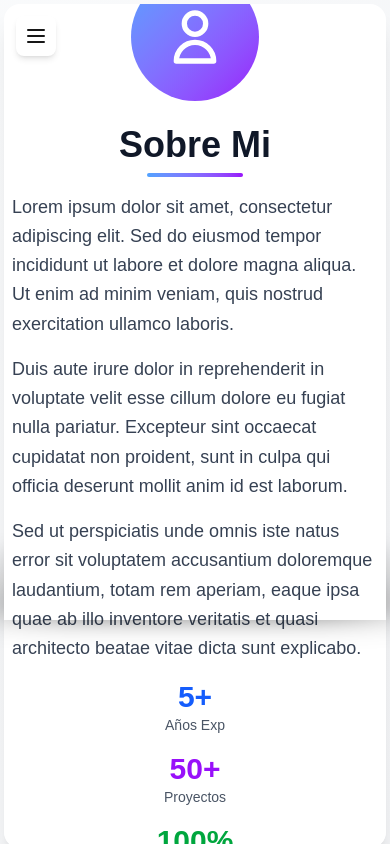
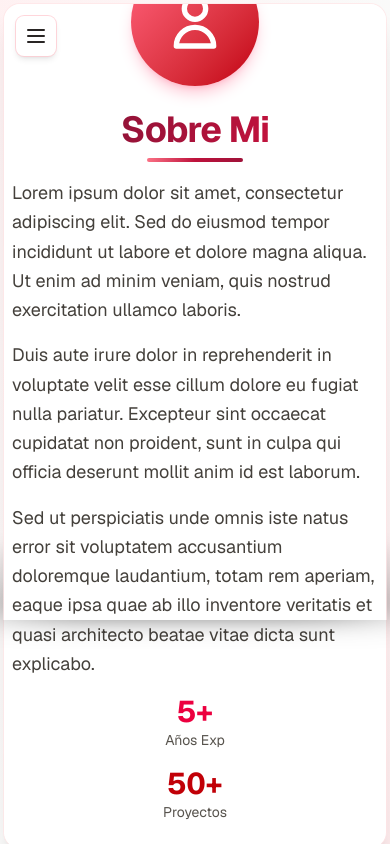
Before and after one commit to NachoLedesma33/Porfolio-Ledesma-Ignacio-Dev, a Next.js app: page / in a window 390 px wide. Built offline with nearby package versions, Linux system fonts and the light colour scheme; grey boxes are pictures that could not be loaded.

Commit message:
update ui of all components

```diff
--- a/app/components/SwiperContainer.tsx
+++ b/app/components/SwiperContainer.tsx
@@ -49,7 +49,7 @@ export default function SwiperContainer() {
   };
 
   return (
-    <div className="w-full h-screen bg-linear-to-br from-gray-50 to-gray-100 dark:from-gray-900 dark:to-black">
+    <div className="w-full h-screen bg-linear-to-br from-rose-50/90 via-stone-50 to-rose-100/50 dark:from-stone-950 dark:via-neutral-950 dark:to-rose-950/20">
       <Swiper
         ref={swiperRef}
         effect="cube"
--- a/app/components/layout/Layout.tsx
+++ b/app/components/layout/Layout.tsx
@@ -8,7 +8,7 @@ export default function Layout() {
   const [isSidebarOpen, setIsSidebarOpen] = useState(false);
 
   return (
-    <div className="flex h-screen bg-gray-50 dark:bg-black overflow-hidden">
+    <div className="flex h-screen bg-rose-50/60 dark:bg-neutral-950 overflow-hidden">
       {/* Sidebar - Desktop: Fixed, Mobile: Drawer */}
       <div className={`
         fixed lg:relative lg:block z-40 h-full transition-transform duration-300 ease-in-out
@@ -32,7 +32,7 @@ export default function Layout() {
         {/* Mobile Menu Button */}
         <button
           onClick={() => setIsSidebarOpen(true)}
-          className="lg:hidden fixed top-4 left-4 z-50 p-2 bg-white dark:bg-gray-800 rounded-lg shadow-md"
+          className="lg:hidden fixed top-4 left-4 z-50 p-2 bg-white dark:bg-stone-900 rounded-lg shadow-md ring-1 ring-rose-200/80 dark:ring-rose-900/50 text-stone-800 dark:text-rose-100"
         >
           <svg className="w-6 h-6" fill="none" stroke="currentColor" viewBox="0 0 24 24">
             <path strokeLinecap="round" strokeLinejoin="round" strokeWidth={2} d="M4 6h16M4 12h16M4 18h16" />
--- a/app/globals.css
+++ b/app/globals.css
@@ -1,8 +1,16 @@
 @import "tailwindcss";
 
 :root {
-  --background: #ffffff;
-  --foreground: #171717;
+  --background: #faf8f8;
+  --foreground: #1c1917;
+  --foreground-muted: #57534e;
+  --surface: #ffffff;
+  --surface-muted: #fff1f2;
+  --border: #e7e5e4;
+  --accent: #be123c;
+  --accent-soft: #ffe4e6;
+  --accent-foreground: #ffffff;
+  --ring: #e11d48;
 }
 
 @theme inline {
@@ -14,15 +22,103 @@
 
 @media (prefers-color-scheme: dark) {
   :root {
-    --background: #0a0a0a;
-    --foreground: #ededed;
+    --background: #0c0a0a;
+    --foreground: #f5f5f4;
+    --foreground-muted: #a8a29e;
+    --surface: #1c1917;
+    --surface-muted: #292524;
+    --border: #44403c;
+    --accent: #fb7185;
+    --accent-soft: #3f2026;
+    --accent-foreground: #450a0a;
+    --ring: #fb7185;
   }
 }
 
 body {
   background: var(--background);
   color: var(--foreground);
-  font-family: Arial, Helvetica, sans-serif;
+  font-family: var(--font-geist-sans), ui-sans-serif, system-ui, sans-serif;
+  font-feature-settings: "kern" 1, "liga" 1;
+  -webkit-font-smoothing: antialiased;
+  text-rendering: optimizeLegibility;
+}
+
+::selection {
+  background-color: color-mix(in srgb, var(--accent) 35%, white);
+  color: var(--foreground);
+}
+
+@media (prefers-color-scheme: dark) {
+  ::selection {
+    background-color: color-mix(in srgb, var(--accent) 45%, #0c0a0a);
+    color: #fef2f2;
+  }
+}
+
+strong {
+  font-weight: 600;
+  color: color-mix(in srgb, var(--foreground) 92%, var(--accent));
+}
+
+/* Títulos de sección: gradiente rojo animado (solo relleno del texto) */
+@keyframes section-title-shimmer {
+  0% {
+    background-position: 0% 50%;
+  }
+  100% {
+    background-position: 200% 50%;
+  }
+}
+
+.section-heading {
+  background-image: linear-gradient(
+    105deg,
+    #881337 0%,
+    #be123c 25%,
+    #fb7185 50%,
+    #be123c 75%,
+    #881337 100%
+  );
+  background-size: 200% auto;
+  -webkit-background-clip: text;
+  background-clip: text;
+  color: transparent;
+  -webkit-text-fill-color: transparent;
+}
+
+@media (prefers-color-scheme: dark) {
+  .section-heading {
+    background-image: linear-gradient(
+      105deg,
+      #fecdd3 0%,
+      #fb7185 30%,
+      #fda4af 55%,
+      #fb7185 80%,
+      #fecdd3 100%
+    );
+  }
+}
+
+@media (prefers-reduced-motion: no-preference) {
+  .section-heading {
+    animation: section-title-shimmer 7s ease-in-out infinite alternate;
+  }
+}
+
+.accent-rule {
+  background: linear-gradient(
+    90deg,
+    #fb7185,
+    #be123c,
+    #9f1239
+  );
+}
+
+@media (prefers-color-scheme: dark) {
+  .accent-rule {
+    background: linear-gradient(90deg, #fda4af, #fb7185, #f43f5e);
+  }
 }
 
 /* Scroll funcional (rueda / táctil / arrastre con ratón) sin barra visible */
--- a/app/layout.tsx
+++ b/app/layout.tsx
@@ -27,7 +27,9 @@ export default function RootLayout({
       lang="en"
       className={`${geistSans.variable} ${geistMono.variable} h-full antialiased`}
     >
-      <body className="min-h-full flex flex-col">{children}</body>
+      <body className="min-h-full flex flex-col bg-background text-foreground font-sans antialiased">
+        {children}
+      </body>
     </html>
   );
 }
--- a/app/sections/About.tsx
+++ b/app/sections/About.tsx
@@ -10,33 +10,33 @@ export default function About() {
   return (
     <div
       ref={scrollRef}
-      className="scrollbar-hide w-full h-full flex flex-col items-center justify-center bg-white dark:bg-gray-800 rounded-2xl shadow-xl p-1 sm:p-2 lg:p-3 min-h-screen overflow-y-auto"
+      className="scrollbar-hide w-full h-full flex flex-col items-center justify-center bg-white dark:bg-stone-900 rounded-2xl shadow-xl ring-1 ring-rose-100/70 dark:ring-rose-950/40 p-1 sm:p-2 lg:p-3 min-h-screen overflow-y-auto"
     >
       <div className="w-full max-w-6xl mx-auto text-center px-1 sm:px-2 lg:px-3 flex-1 flex flex-col">
         {/* Profile Section */}
         <div className="mb-4 sm:mb-6 lg:mb-8">
-          <div className="w-32 h-32 mx-auto mb-6 bg-linear-to-br from-blue-400 to-purple-600 rounded-full flex items-center justify-center">
+          <div className="w-32 h-32 mx-auto mb-6 bg-linear-to-br from-rose-400 to-red-700 rounded-full flex items-center justify-center shadow-lg shadow-rose-500/25">
             <svg className="w-16 h-16 text-white" fill="none" stroke="currentColor" viewBox="0 0 24 24">
               <path strokeLinecap="round" strokeLinejoin="round" strokeWidth={2} d="M16 7a4 4 0 11-8 0 4 4 0 018 0zM12 14a7 7 0 00-7 7h14a7 7 0 00-7-7z" />
             </svg>
           </div>
-          <h1 className="text-4xl font-bold text-gray-900 dark:text-white mb-2">
+          <h1 className="section-heading text-4xl font-bold tracking-tight mb-2">
             Sobre Mi
           </h1>
-          <div className="w-24 h-1 bg-linear-to-r from-blue-400 to-purple-600 mx-auto rounded-full"></div>
+          <div className="accent-rule w-24 h-1 mx-auto rounded-full" aria-hidden />
         </div>
 
         {/* Content */}
         <div className="space-y-4 sm:space-y-6 text-left flex-1">
-          <p className="text-lg text-gray-700 dark:text-gray-300 leading-relaxed">
+          <p className="text-lg text-stone-700 dark:text-stone-200 leading-relaxed">
             Lorem ipsum dolor sit amet, consectetur adipiscing elit. Sed do eiusmod tempor incididunt ut labore et dolore magna aliqua. Ut enim ad minim veniam, quis nostrud exercitation ullamco laboris.
           </p>
 
-          <p className="text-lg text-gray-700 dark:text-gray-300 leading-relaxed">
+          <p className="text-lg text-stone-700 dark:text-stone-200 leading-relaxed">
             Duis aute irure dolor in reprehenderit in voluptate velit esse cillum dolore eu fugiat nulla pariatur. Excepteur sint occaecat cupidatat non proident, sunt in culpa qui officia deserunt mollit anim id est laborum.
           </p>
 
-          <p className="text-lg text-gray-700 dark:text-gray-300 leading-relaxed">
+          <p className="text-lg text-stone-700 dark:text-stone-200 leading-relaxed">
             Sed ut perspiciatis unde omnis iste natus error sit voluptatem accusantium doloremque laudantium, totam rem aperiam, eaque ipsa quae ab illo inventore veritatis et quasi architecto beatae vitae dicta sunt explicabo.
           </p>
         </div>
@@ -44,16 +44,16 @@ export default function About() {
         {/* Quick Stats */}
         <div className="grid grid-cols-1 sm:grid-cols-3 gap-4 sm:gap-6 mt-4 sm:mt-8 sm:mb-4">
           <div className="text-center">
-            <div className="text-3xl font-bold text-blue-600 dark:text-blue-400">5+</div>
-            <div className="text-sm text-gray-600 dark:text-gray-400">Años Exp</div>
+            <div className="text-3xl font-bold text-rose-600 dark:text-rose-400 tabular-nums">5+</div>
+            <div className="text-sm text-stone-600 dark:text-stone-400">Años Exp</div>
           </div>
           <div className="text-center">
-            <div className="text-3xl font-bold text-purple-600 dark:text-purple-400">50+</div>
-            <div className="text-sm text-gray-600 dark:text-gray-400">Proyectos</div>
+            <div className="text-3xl font-bold text-red-700 dark:text-red-400 tabular-nums">50+</div>
+            <div className="text-sm text-stone-600 dark:text-stone-400">Proyectos</div>
           </div>
           <div className="text-center">
-            <div className="text-3xl font-bold text-green-600 dark:text-green-400">100%</div>
-            <div className="text-sm text-gray-600 dark:text-gray-400">Compromiso</div>
+            <div className="text-3xl font-bold text-rose-500 dark:text-rose-300 tabular-nums">100%</div>
+            <div className="text-sm text-stone-600 dark:text-stone-400">Compromiso</div>
           </div>
         </div>
       </div>
--- a/app/sections/Projects.tsx
+++ b/app/sections/Projects.tsx
@@ -152,7 +152,7 @@ export default function Projects() {
       case "In Progress":
         return "bg-yellow-100 text-yellow-800 dark:bg-yellow-900 dark:text-yellow-300";
       case "Planning":
-        return "bg-blue-100 text-blue-800 dark:bg-blue-900 dark:text-blue-300";
+        return "bg-rose-100 text-rose-900 dark:bg-rose-950 dark:text-rose-200";
       default:
         return "bg-gray-100 text-gray-800 dark:bg-gray-900 dark:text-gray-300";
     }
@@ -161,13 +161,13 @@ export default function Projects() {
   return (
     <div
       ref={scrollRef}
-      className="scrollbar-hide w-full h-full flex flex-col bg-white dark:bg-gray-800 rounded-2xl shadow-xl p-1 sm:p-2 lg:p-3 overflow-y-auto min-h-screen"
+      className="scrollbar-hide w-full h-full flex flex-col bg-white dark:bg-stone-900 rounded-2xl shadow-xl ring-1 ring-rose-100/70 dark:ring-rose-950/40 p-1 sm:p-2 lg:p-3 overflow-y-auto min-h-screen"
     >
       <div className="text-center mb-8">
-        <h1 className="text-4xl font-bold text-gray-900 dark:text-white mb-2">
+        <h1 className="section-heading text-4xl font-bold tracking-tight mb-2">
           Proyectos
         </h1>
-        <div className="w-24 h-1 bg-linear-to-r from-purple-400 to-pink-600 mx-auto rounded-full"></div>
+        <div className="accent-rule w-24 h-1 mx-auto rounded-full" aria-hidden />
       </div>
 
       <div className="w-full max-w-7xl mx-auto px-1 sm:px-2 lg:px-3 flex-1 flex flex-col">
@@ -175,7 +175,7 @@ export default function Projects() {
           {projects.map((project, index) => (
             <div
               key={index}
-              className="bg-white dark:bg-gray-800 rounded-xl shadow-lg hover:shadow-2xl transition-all duration-300 transform hover:-translate-y-2 border border-gray-200 dark:border-gray-600"
+              className="bg-white dark:bg-stone-900 rounded-xl shadow-lg hover:shadow-2xl transition-all duration-300 transform hover:-translate-y-2 border border-rose-100/80 dark:border-stone-700"
             >
               {/* Project Header */}
               <div className="h-40 relative overflow-hidden rounded-t-xl">
@@ -185,11 +185,11 @@ export default function Projects() {
                     alt={project.title}
                     width={800}
                     height={320}
-                    className="w-full h-full object-cover bg-gray-100 dark:bg-gray-700 rounded-t-xl"
+                    className="w-full h-full object-cover bg-stone-100 dark:bg-stone-800 rounded-t-xl"
                     priority={index === 0}
                   />
                 ) : (
-                  <div className="w-full h-full bg-linear-to-br from-purple-400 to-pink-600 flex items-center justify-center">
+                  <div className="w-full h-full bg-linear-to-br from-rose-500 to-red-700 flex items-center justify-center">
                     <svg
                       className="w-16 h-16 text-white/50"
                       fill="none"
@@ -216,10 +216,10 @@ export default function Projects() {
 
               {/* Project Content */}
               <div className="p-6">
-                <h3 className="text-2xl font-bold text-gray-900 dark:text-white mb-3">
+                <h3 className="text-2xl font-bold text-stone-900 dark:text-stone-50 mb-3">
                   {project.title}
                 </h3>
-                <p className="text-gray-600 dark:text-gray-400 mb-6 line-clamp-3 text-base leading-relaxed">
+                <p className="text-stone-600 dark:text-stone-300 mb-6 line-clamp-3 text-base leading-relaxed">
                   {project.description}
                 </p>
 
@@ -228,7 +228,7 @@ export default function Projects() {
                   {project.tech.map((tech, techIndex) => (
                     <span
                       key={techIndex}
-                      className="px-3 py-1 text-sm font-medium bg-blue-100 dark:bg-blue-900 text-blue-800 dark:text-blue-200 rounded-full hover:bg-blue-200 dark:hover:bg-blue-800 transition-colors"
+                      className="px-3 py-1 text-sm font-medium bg-rose-100 dark:bg-rose-950/80 text-rose-900 dark:text-rose-100 rounded-full hover:bg-rose-200/90 dark:hover:bg-rose-900 transition-colors"
                     >
                       {tech}
                     </span>
@@ -239,20 +239,20 @@ export default function Projects() {
                   {project.images && project.images.length > 0 && (
                     <button
                       onClick={() => setSelectedProject(project)}
-                      className="w-full bg-linear-to-r from-purple-600 to-purple-700 text-white font-semibold py-3 px-6 rounded-xl hover:from-purple-700 hover:to-purple-800 transform hover:scale-105 transition-all duration-300 shadow-lg hover:shadow-xl"
+                      className="w-full bg-linear-to-r from-rose-600 to-red-700 text-white font-semibold py-3 px-6 rounded-xl hover:from-rose-700 hover:to-red-800 transform hover:scale-105 transition-all duration-300 shadow-lg shadow-rose-600/20 hover:shadow-xl"
                     >
                       Ver Proyecto
                     </button>
                   )}
                   <a
                     href={project.link}
-                    className="w-full bg-purple-600 text-white font-medium py-2 px-4 rounded-lg hover:bg-purple-700 transition-colors text-center"
+                    className="w-full bg-rose-700 text-white font-medium py-2 px-4 rounded-lg hover:bg-red-800 transition-colors text-center"
                   >
                     Abrir Proyecto
                   </a>
 
                   {/* Información resumida */}
-                  <div className="text-sm text-gray-600 dark:text-gray-400 space-y-1">
+                  <div className="text-sm text-stone-600 dark:text-stone-300 space-y-1">
                     <p>
                       <strong>Tecnologías:</strong> {project.tech.join(", ")}
                     </p>
@@ -281,7 +281,7 @@ export default function Projects() {
             <div
               ref={modalScrollRef}
               data-modal-content
-              className="scrollbar-hide bg-white dark:bg-gray-800 rounded-lg max-w-6xl w-full max-h-[85vh] overflow-y-auto relative transform scale-95 opacity-0 transition-all duration-300 ease-out"
+              className="scrollbar-hide bg-white dark:bg-stone-900 rounded-lg max-w-6xl w-full max-h-[85vh] overflow-y-auto relative transform scale-95 opacity-0 transition-all duration-300 ease-out ring-1 ring-rose-100 dark:ring-rose-950/50"
               onClick={(e) => e.stopPropagation()}
             >
               {/* Close button positioned outside the content */}
@@ -307,7 +307,7 @@ export default function Projects() {
 
               <div className="p-6">
                 <div className="mb-6">
-                  <h2 className="text-2xl font-bold text-gray-900 dark:text-white">
+                  <h2 className="text-2xl font-bold text-stone-900 dark:text-stone-50">
                     {selectedProject.title}
                   </h2>
                 </div>
@@ -316,7 +316,7 @@ export default function Projects() {
                 {selectedProject.images &&
                   selectedProject.images.length > 0 && (
                     <div className="mb-8">
-                      <h3 className="text-lg font-semibold text-gray-900 dark:text-white mb-4">
+                      <h3 className="text-lg font-semibold text-stone-900 dark:text-stone-50 mb-4">
                         Galería del Proyecto
                       </h3>
                       <div
@@ -344,16 +344,16 @@ export default function Projects() {
                 {/* Project Info */}
                 <div className="space-y-6">
                   <div>
-                    <h3 className="text-lg font-semibold text-gray-900 dark:text-white mb-2">
+                    <h3 className="text-lg font-semibold text-stone-900 dark:text-stone-50 mb-2">
                       Descripción
                     </h3>
-                    <p className="text-gray-700 dark:text-gray-300">
+                    <p className="text-stone-700 dark:text-stone-200">
                       {selectedProject.description}
                     </p>
                   </div>
 
                   <div>
-                    <h3 className="text-lg font-semibold text-gray-900 dark:text-white mb-2">
+                    <h3 className="text-lg font-semibold text-stone-900 dark:text-stone-50 mb-2">
                       Tecnologías
                     </h3>
                     <div className="flex flex-wrap gap-2">
@@ -361,7 +361,7 @@ export default function Projects() {
                         (tech: string, index: number) => (
                           <span
                             key={index}
-                            className="px-3 py-1 text-sm font-medium bg-gray-200 dark:bg-gray-600 text-gray-700 dark:text-gray-300 rounded-full"
+                            className="px-3 py-1 text-sm font-medium bg-rose-100/90 dark:bg-stone-700 text-stone-800 dark:text-stone-200 rounded-full"
                           >
                             {tech}
                           </span>
@@ -371,7 +371,7 @@ export default function Projects() {
                   </div>
 
                   <div>
-                    <h3 className="text-lg font-semibold text-gray-900 dark:text-white mb-2">
+                    <h3 className="text-lg font-semibold text-stone-900 dark:text-stone-50 mb-2">
                       Estado
                     </h3>
                     <span
@@ -384,14 +384,14 @@ export default function Projects() {
                   <div className="flex space-x-4">
                     <a
                       href={selectedProject.link}
-                      className="flex-1 bg-purple-600 text-white font-medium py-3 px-6 rounded-lg hover:bg-purple-700 transition-colors text-center"
+                      className="flex-1 bg-rose-700 text-white font-medium py-3 px-6 rounded-lg hover:bg-red-800 transition-colors text-center"
                     >
                       Abrir Proyecto
                     </a>
                     {selectedProject.repo && (
                       <a
                         href={selectedProject.repo}
-                        className="flex-1 bg-gray-600 text-white font-medium py-3 px-6 rounded-lg hover:bg-gray-700 transition-colors text-center"
+                        className="flex-1 bg-stone-700 text-white font-medium py-3 px-6 rounded-lg hover:bg-stone-800 transition-colors text-center"
                       >
                         Ver Código
                       </a>
@@ -428,11 +428,11 @@ export default function Projects() {
         )}
 
         {/* Additional Info */}
-        <div className="mt-8 p-6 bg-purple-50 dark:bg-purple-900/30 rounded-lg">
-          <h3 className="text-lg font-semibold text-purple-900 dark:text-purple-300 mb-3">
+        <div className="mt-8 p-6 bg-rose-50 dark:bg-rose-950/30 rounded-lg ring-1 ring-rose-100/70 dark:ring-rose-900/40">
+          <h3 className="text-lg font-semibold text-rose-900 dark:text-rose-200 mb-3">
             Lorem Ipsum
           </h3>
-          <p className="text-gray-700 dark:text-gray-300 leading-relaxed">
+          <p className="text-stone-700 dark:text-stone-200 leading-relaxed">
             Nemo enim ipsam voluptatem quia voluptas sit aspernatur aut odit aut
             fugit, sed quia consequuntur magni dolores eos qui ratione
             voluptatem sequi nesciunt. Neque porro quisquam est, qui dolorem
--- a/app/sections/Skills.tsx
+++ b/app/sections/Skills.tsx
@@ -256,22 +256,22 @@ export default function Skills() {
   return (
     <div
       ref={scrollRef}
-      className="scrollbar-hide w-full h-full flex flex-col bg-white dark:bg-gray-800 rounded-2xl shadow-xl p-1 sm:p-2 lg:p-3 overflow-y-auto min-h-screen"
+      className="scrollbar-hide w-full h-full flex flex-col bg-white dark:bg-stone-900 rounded-2xl shadow-xl ring-1 ring-rose-100/70 dark:ring-rose-950/40 p-1 sm:p-2 lg:p-3 overflow-y-auto min-h-screen"
     >
       <div className="text-center mb-8">
-        <h1 className="text-4xl font-bold text-gray-900 dark:text-white mb-2">
+        <h1 className="section-heading text-4xl font-bold tracking-tight mb-2">
           Habilidades Aprendidas
         </h1>
-        <div className="w-24 h-1 bg-linear-to-r from-green-400 to-blue-600 mx-auto rounded-full"></div>
+        <div className="accent-rule w-24 h-1 mx-auto rounded-full" aria-hidden />
       </div>
 
       <div className="w-full max-w-7xl mx-auto px-1 sm:px-2 lg:px-3 flex-1 flex flex-col">
         {/* Additional Info */}
-        <div className="mb-12 p-6 bg-linear-to-r from-blue-50 to-indigo-50 dark:from-blue-900/30 dark:to-indigo-900/30 rounded-lg">
-          <h3 className="text-lg font-semibold text-blue-900 dark:text-blue-300 mb-3">
+        <div className="mb-12 p-6 bg-linear-to-r from-rose-50 to-red-50/80 dark:from-rose-950/35 dark:to-red-950/25 rounded-lg ring-1 ring-rose-100/60 dark:ring-rose-900/40">
+          <h3 className="text-lg font-semibold text-rose-900 dark:text-rose-200 mb-3">
             Mi Trayectoria Profesional
           </h3>
-          <p className="text-gray-700 dark:text-gray-300 leading-relaxed">
+          <p className="text-stone-700 dark:text-stone-200 leading-relaxed">
             Durante los últimos 5 años he adquirido y perfeccionado habilidades que me proporcionan un conjunto diverso de herramientas y lenguajes de programación.
             Esta experiencia me permite abordar desafíos complejos en el desarrollo de software, desde aplicaciones web modernas hasta sistemas backend robustos,
             siempre manteniendo un enfoque en las mejores prácticas y la calidad del código.
@@ -279,7 +279,7 @@ export default function Skills() {
         </div>
         {categories.map((category) => (
           <div key={category} className="mb-8">
-            <h2 className="text-2xl font-semibold text-gray-800 dark:text-gray-200 mb-6">
+            <h2 className="text-2xl font-semibold text-stone-800 dark:text-stone-100 mb-6">
               {category}
             </h2>
             <div className="grid grid-cols-2 sm:grid-cols-3 md:grid-cols-4 lg:grid-cols-5 xl:grid-cols-6 gap-4">
@@ -291,7 +291,7 @@ export default function Skills() {
                     href={skill.url}
                     target="_blank"
                     rel="noopener noreferrer"
-                    className="group bg-gray-50 dark:bg-gray-700 rounded-lg p-4 hover:shadow-lg transition-shadow duration-200 flex flex-col items-center justify-center text-center min-h-[120px] cursor-pointer"
+                    className="group bg-rose-50/40 dark:bg-stone-800 rounded-lg p-4 hover:shadow-lg hover:ring-1 hover:ring-rose-200/80 dark:hover:ring-rose-800/60 transition-shadow duration-200 flex flex-col items-center justify-center text-center min-h-[120px] cursor-pointer"
                   >
                     <div className="flex w-full flex-col items-center justify-center text-center transition-transform duration-200 group-hover:scale-105">
                       <div className="flex flex-col items-center justify-center min-h-[2.5rem]">
@@ -303,7 +303,7 @@ export default function Skills() {
                           </div>
                         )}
                       </div>
-                      <span className="text-xs sm:text-sm font-medium text-gray-900 dark:text-white group-hover:text-blue-600 dark:group-hover:text-blue-400 transition-colors duration-200">
+                      <span className="text-xs sm:text-sm font-medium text-stone-900 dark:text-stone-100 group-hover:text-rose-700 dark:group-hover:text-rose-300 transition-colors duration-200">
                         {skill.name}
                       </span>
                     </div>
```
Also changed, not shown: app/components/Sidebar.tsx (+8 -8 lines), app/sections/Certificates.tsx (+17 -17 lines), app/sections/Contact.tsx (+33 -33 lines).
